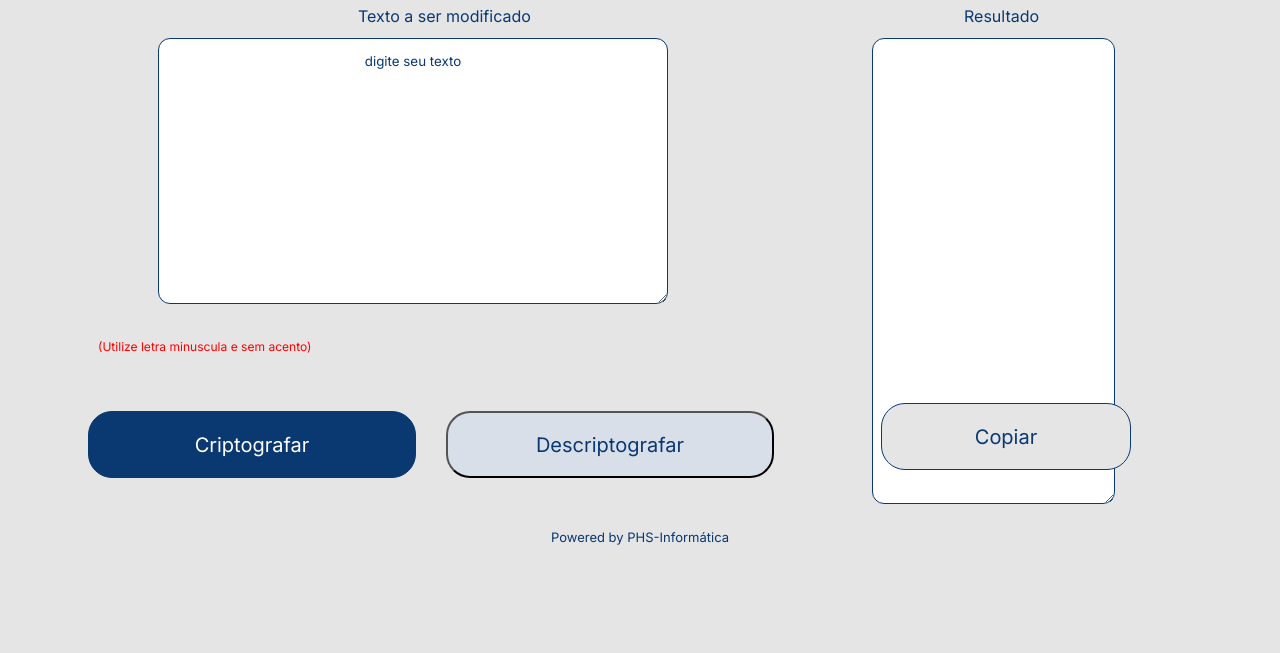
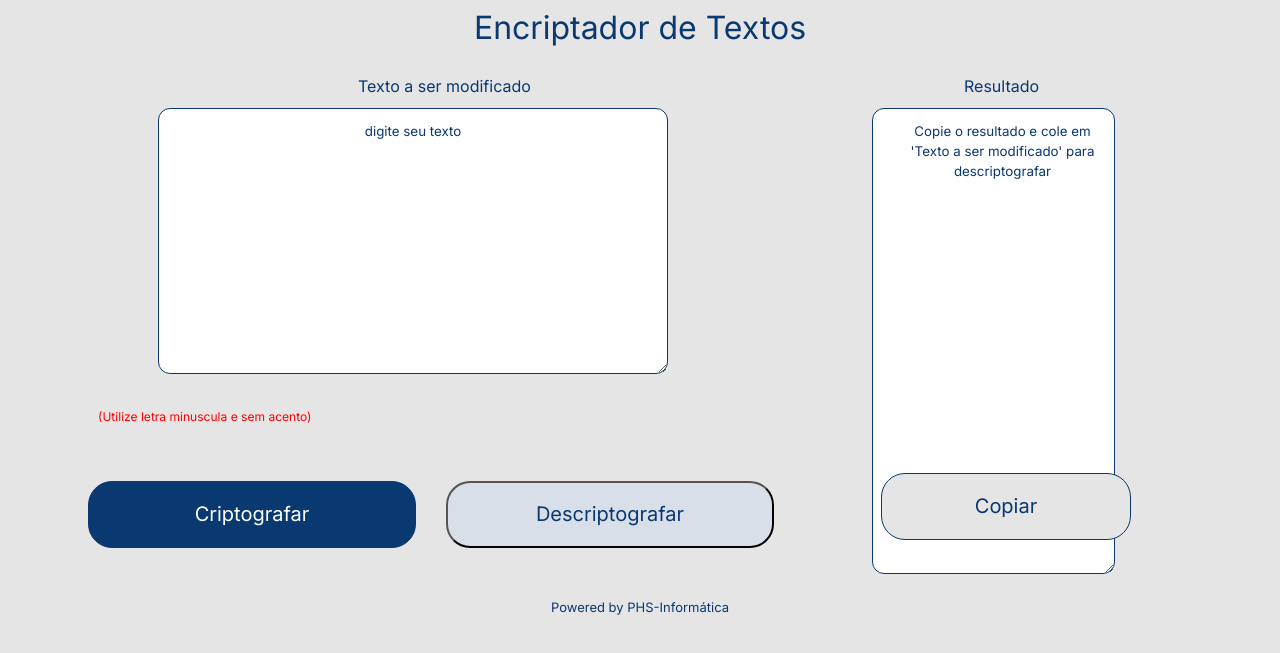
Before and after one commit to PHS-informatica/Decodificador-de-textos, a plain HTML site: page index.html in a window 1280 px wide. Shown: the part 45-698 px from the top of the page. Drawn offline with Linux system fonts and the light colour scheme.

Commit message:
Inclusão do Titulo

```diff
--- a/Assets/style.css
+++ b/Assets/style.css
@@ -10,6 +10,12 @@
     margin-left: 10px;
     padding-top: 10px;
     width: 5%;
+}
+
+.titulo{
+    margin-top: 0px;
+    text-align: center;
+    color:#0A3871
 }
 
 main {
@@ -35,6 +41,7 @@ main {
     margin-top: 10px;
     margin-left: 70px;
     text-transform:lowerCase;
+
 
 
 }
@@ -65,7 +72,9 @@ main {
     margin-left: 98px;
     margin-top: 10px;
     padding-left: 20px;
-    position: fixed;
+    position:absolute;
+
+
 
 }
 
--- a/index.html
+++ b/index.html
@@ -10,6 +10,7 @@
 <body>
     <header>
         <img class="logo_alura" src="./Assets/img/Frame 6.png">
+        <h1 class="titulo">Encriptador de Textos</h1>
     </header>
 
     <main>
@@ -31,7 +32,7 @@
         </section>
         <section>
             <p1 class="resultado">Resultado</p1>
-            <textarea class="mensagem" cols="25" rows="23"></textarea>
+            <textarea class="mensagem" cols="25" rows="23" placeholder="Copie o resultado e cole em 'Texto a ser modificado' para descriptografar"></textarea>
 
 
             <button class="btn_copiar" onclick="copiarTexto()" >Copiar</button>
```
